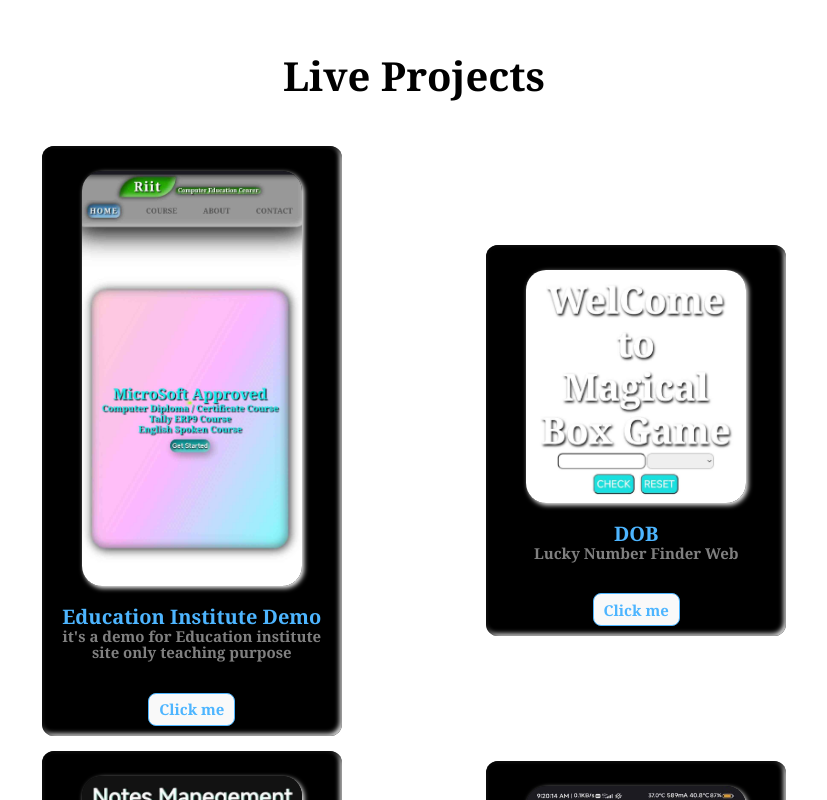
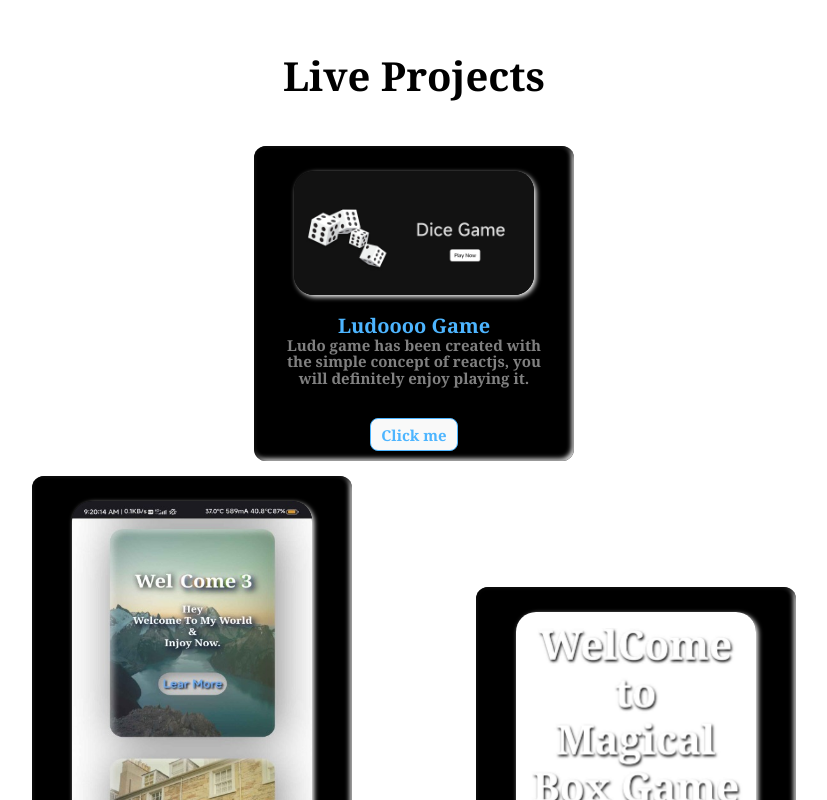
Before and after one commit to Singh8700/Theme2, a React (Vite) app: page /#/ in a window 1280 px wide. Shown: the part 1100-1900 px from the top of the page, without its empty margins (260-1087 px from the left). Built offline with nearby package versions, Linux system fonts and the light colour scheme.

Commit message:
second commit

```diff
--- a/src/components/heroSection/HeroSection.tsx
+++ b/src/components/heroSection/HeroSection.tsx
@@ -10,14 +10,13 @@ const HeroSection=({myData})=>{
     flex-wrap:wrap;
     overflow-x:hidden;
    .container{
-     width:100%;
+     width:100vw;
      margin:0 auto;
    }
     .title{
       width:80%;
       font-size:3.5em;
       margin:5rem auto 2rem;
-
     }
     .cards{
       width:100%;
@@ -61,7 +60,16 @@ const HeroSection=({myData})=>{
       }
       }
       .card:hover{
-        background:var(--color);
+        background-image: linear-gradient(pink, #ffc, skyblue);
+        .text{
+        h2{
+          color:var(--darklight);
+        }
+        h3{
+          color:#000;
+          font-weight:bold;
+        }
+        }
       }
     }
     @media(max-width:${({theme})=>theme.media.mobile}){
@@ -80,7 +88,7 @@ const HeroSection=({myData})=>{
     <div className="title flex transformX">
         <h1 className="scales scale">{title}</h1>
     </div>
-    <ul className="cards col flex scales">
+    <ul className="flex cards col scales">
       {
         Api.map((item)=>{
           return(
--- a/src/components/projects/Pic.tsx
+++ b/src/components/projects/Pic.tsx
@@ -5,8 +5,7 @@ const Pics=()=>{
   const projectApi={
     title:"Live Projects",
     Api:Pic,
-    width:"300px",
-    height:"auto"
+    width:"320px",
   }
   return (
      <HeroSection myData={projectApi}/>
--- a/src/components/projects/projectApi.tsx
+++ b/src/components/projects/projectApi.tsx
@@ -1,5 +1,23 @@
 const Pic=[
-  {
+      {
+      key:2,
+     img:"port04.webp",
+     cl:"transY",
+     cll:"transX",
+     text:"Education Institute Demo",
+      exp:"it's a demo for Education institute site only teaching purpose",
+      link:'https://bit.ly/43SdkKZ'
+    }
+   /*  {
+      key:8,
+     img:"ludoo.jpg",
+     cl:"transY",
+     cll:"transX",
+     text:"Ludoooo Game",
+      exp:"Ludo game has been created with the simple concept of reactjs, you will definitely enjoy playing it.",
+      link:'https://bit.ly/45gY0rP'
+    }*/
+    ,{
     id:5,
     img:"imgsearch.webp",
     cl:"transX",
@@ -35,23 +53,24 @@ const Pic=[
     exp:"Amazing Card Effect on mouse moves every angle",
     link:'https://bit.ly/3DrIqye'
 
-  },
-    {
-      key:2,
-     img:"port04.webp",
-     cl:"transY",
-     cll:"transX",
-     text:"Education Institute Demo",
-      exp:"it's a demo for Education institute site only teaching purpose",
-      link:'https://bit.ly/43SdkKZ'
-    },{
+  }
+,{
       key:3,
      img:"port05.webp",
-    text:"DOB",
+    text:"Lucky Number Finder Game",
       cl:"transX",
       cll:"transY",
       exp:"Lucky Number Finder Web",
       link:'https://bit.ly/3Q6SaFo'
+    },
+    {
+      key:7,
+     img:"ludoo.jpg",
+     cl:"transY",
+     cll:"transX",
+     text:"Ludoooo Game",
+      exp:"Ludo game has been created with the simple concept of reactjs, you will definitely enjoy playing it.",
+      link:'https://bit.ly/45gY0rP'
     }
     ]
 const Poster=[
--- a/src/index.css
+++ b/src/index.css
@@ -10,6 +10,7 @@
   --color-primary-variant: rgba(77, 120, 255, 0.4);
   color-scheme: light dark;
   color: rgba(255, 255, 255, 0.87);
+  --ho:linear-gradient(rgba(20,150,15,0.3),rgba(151,51,202,0.2));
   background-color: #000;
   --color:rgba(255, 255, 255, 0.87);
   font-synthesis: none;
@@ -247,7 +248,7 @@ section > h2{
     h1{
       font-size: 3rem;
     }
-  .col{
+  .col,.flex{
     columns:2;
   }
   .footCols{
```
Also changed, not shown: public/ludoo.jpg (added).
